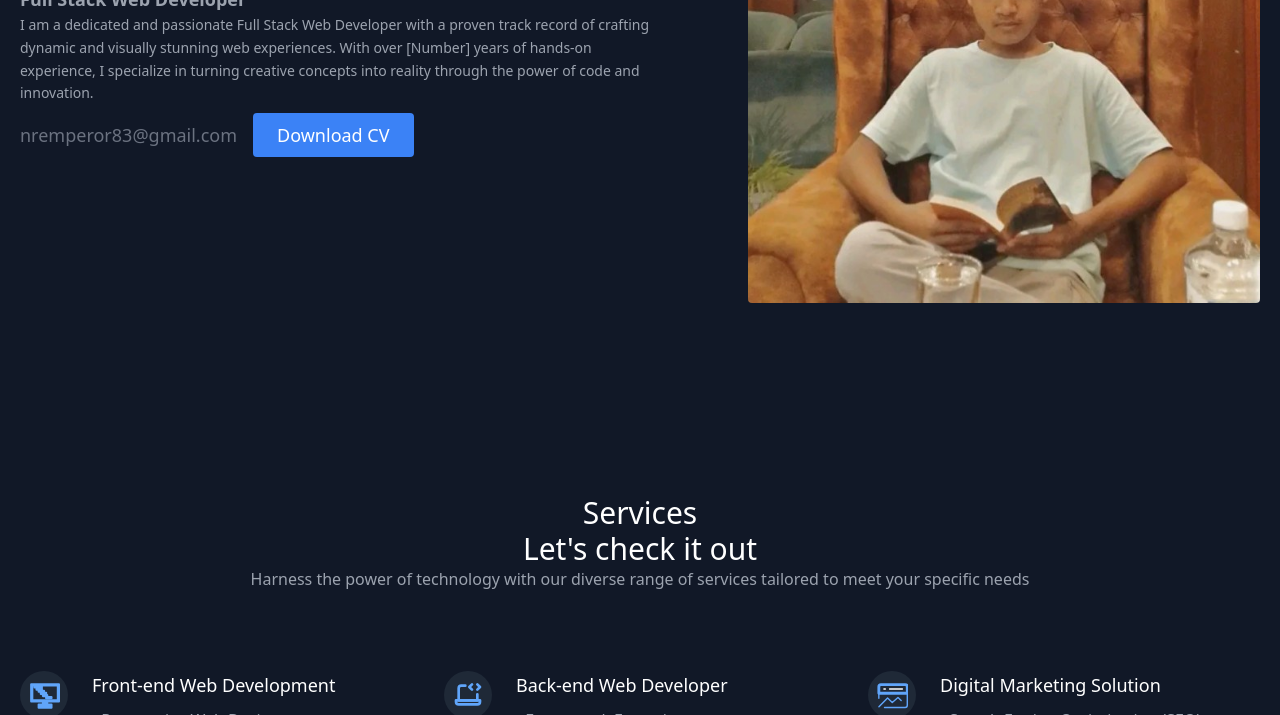
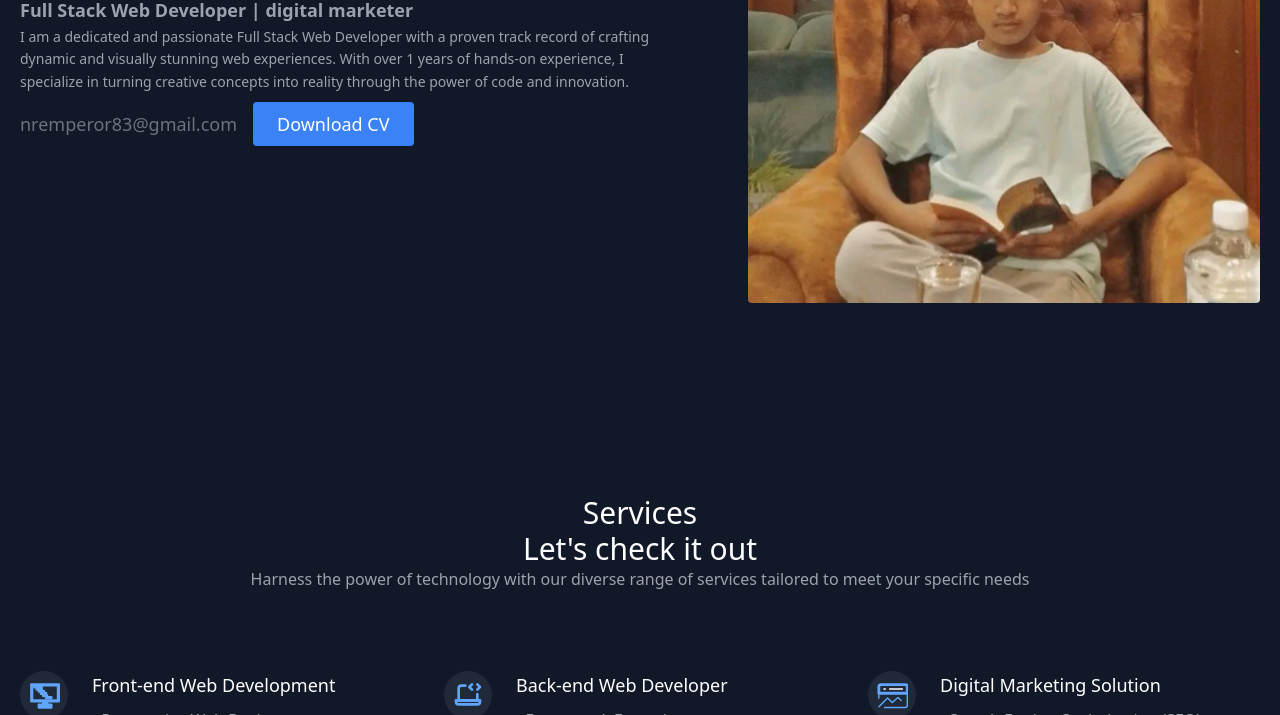
Before and after one commit to newton-anperor/newton-anperor.github.io, a website: page index.html in a window 1280 px wide. Shown: the part 385-1100 px from the top of the page. Drawn offline with nearby package versions, Linux system fonts and the light colour scheme.

Commit message:
Update index.html

```diff
--- a/index.html
+++ b/index.html
@@ -60,10 +60,10 @@
           <h1 class="title-font sm:text-4xl text-3xl mb-4 font-medium text-white">
             Newton Krishna Rajbanshi
           </h1>
-          <p class="leading-relaxed text-lg font-semibold">Full Stack Web Developer</p>
+          <p class="leading-relaxed text-lg font-semibold">Full Stack Web Developer | digital marketer</p>
           <p class="leading-relaxed text-sm">
             I am a dedicated and passionate Full Stack Web Developer with a proven track record of
-            crafting dynamic and visually stunning web experiences. With over [Number] years of
+            crafting dynamic and visually stunning web experiences. With over 1 years of
             hands-on experience, I specialize in turning creative concepts into reality through the
             power of code and innovation.
           </p>
```
